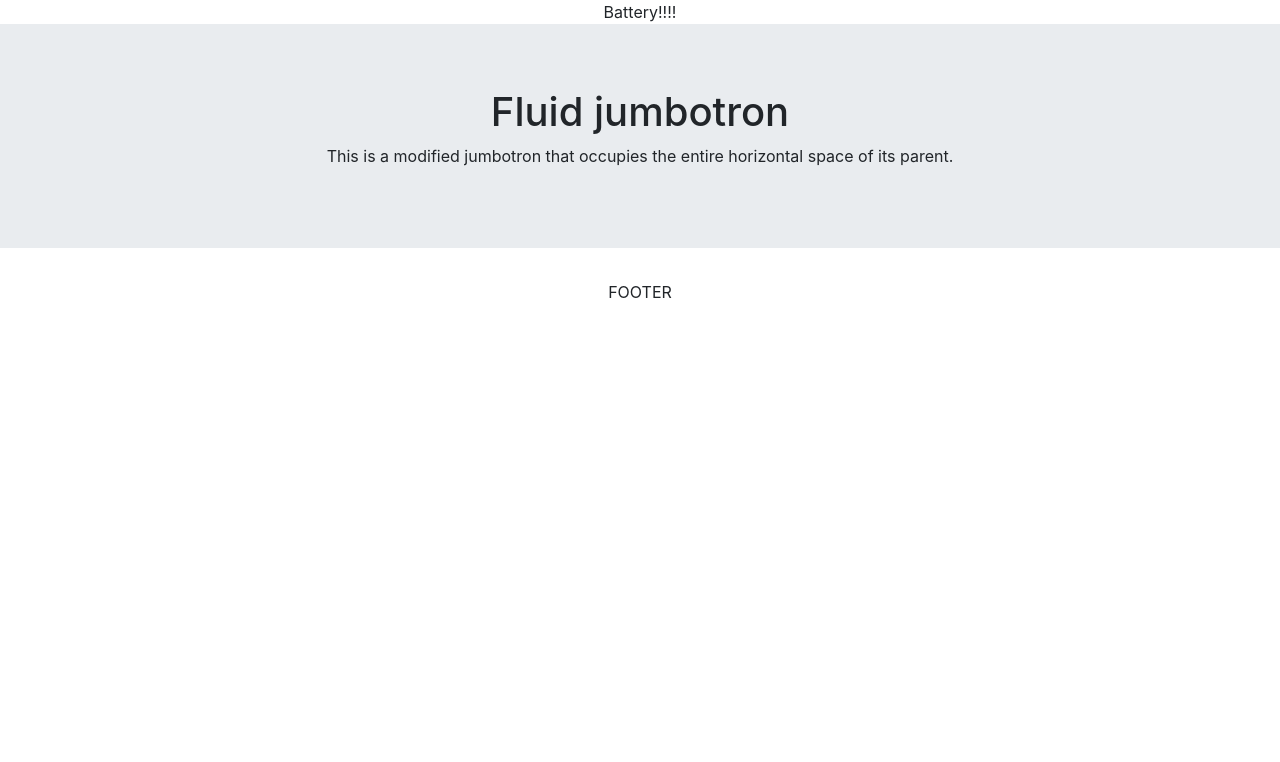
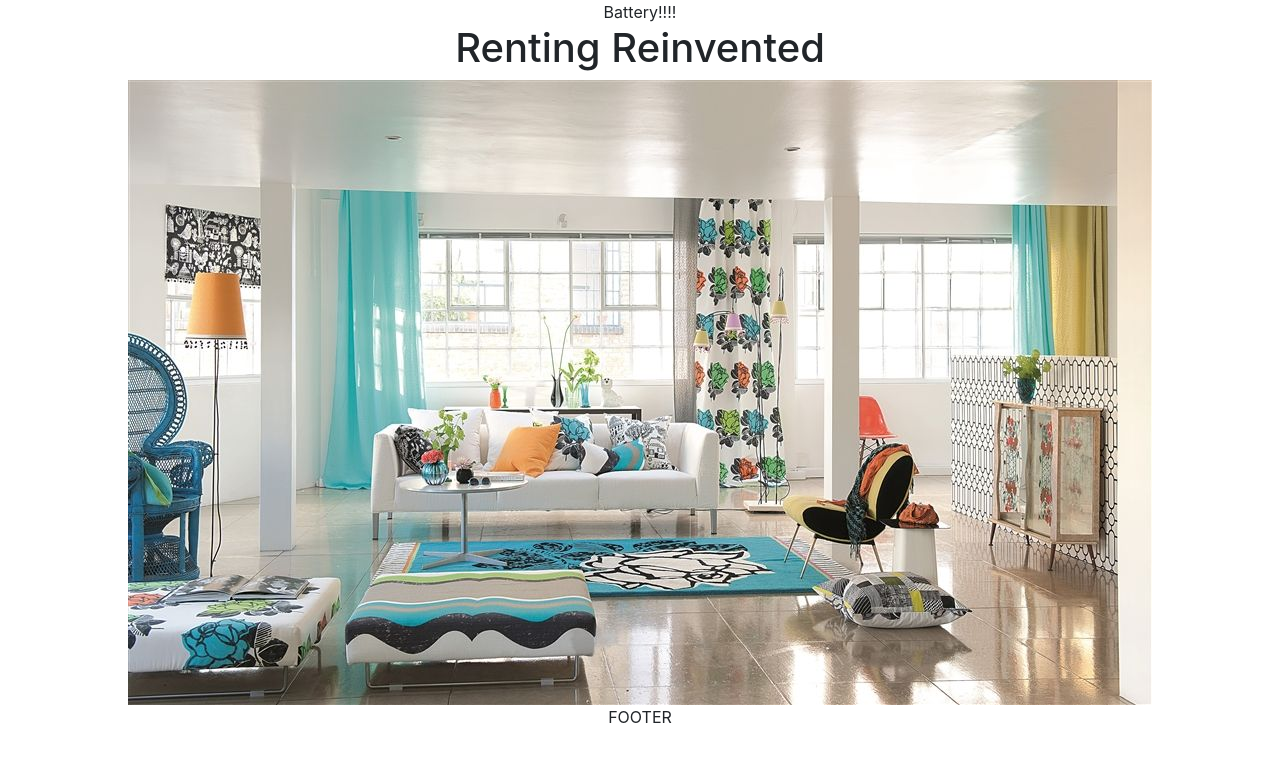
Before and after one commit to emilianolowe/coral-frontend, a React (Create React App) app: page /home in a window 1280 px wide. Shown: the top 762 px of the page. Built offline with nearby package versions, Linux system fonts and the light colour scheme.

Commit message:
added hero component

```diff
--- /dev/null
+++ b/src/components/Hero.js
@@ -0,0 +1,16 @@
+import React, { Component } from "react";
+
+class Hero extends Component {
+
+    render() {
+        return (
+            <div>
+                <h1>Renting Reinvented</h1>
+                <img src = "img/apartmentblueaccent.jpeg" alt = "apartment with blue accent"/>
+            </div>
+        );
+    }
+
+}
+
+export default Hero;
--- a/src/components/HomePage.js
+++ b/src/components/HomePage.js
@@ -1,19 +1,13 @@
 import React, { Component } from "react";
-import Container from "react-bootstrap/Container";
-import Jumbotron from "react-bootstrap/Jumbotron";
+import Hero from "./Hero";
 
 class HomePage extends Component {
   render() {
     return (
-      <Jumbotron fluid>
-        <Container>
-          <h1>Fluid jumbotron</h1>
-          <p>
-            This is a modified jumbotron that occupies the entire horizontal
-            space of its parent.
-          </p>
-        </Container>
-      </Jumbotron>
+      <div className = "container">
+        <Hero/>
+
+      </div>
     );
   }
 }
```
Also changed, not shown: public/img/apartmentblueaccent.jpeg (added).
